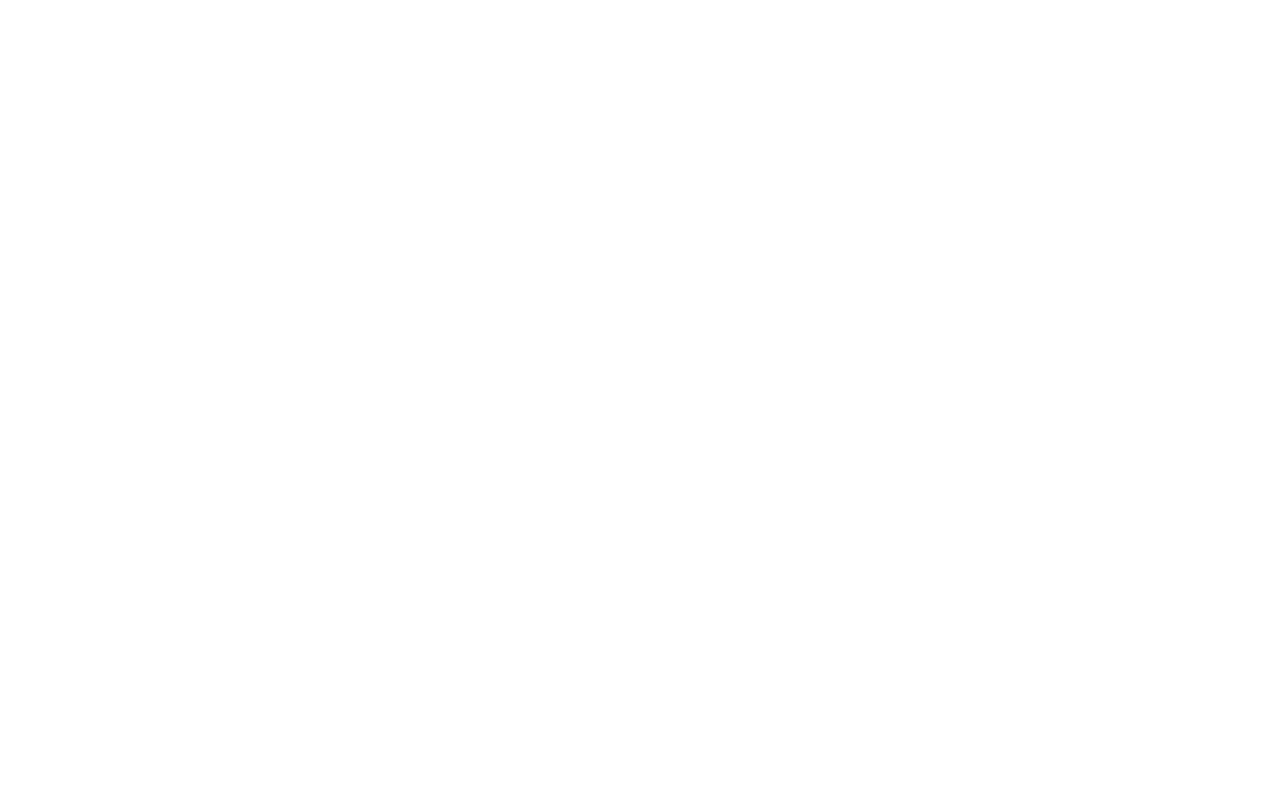
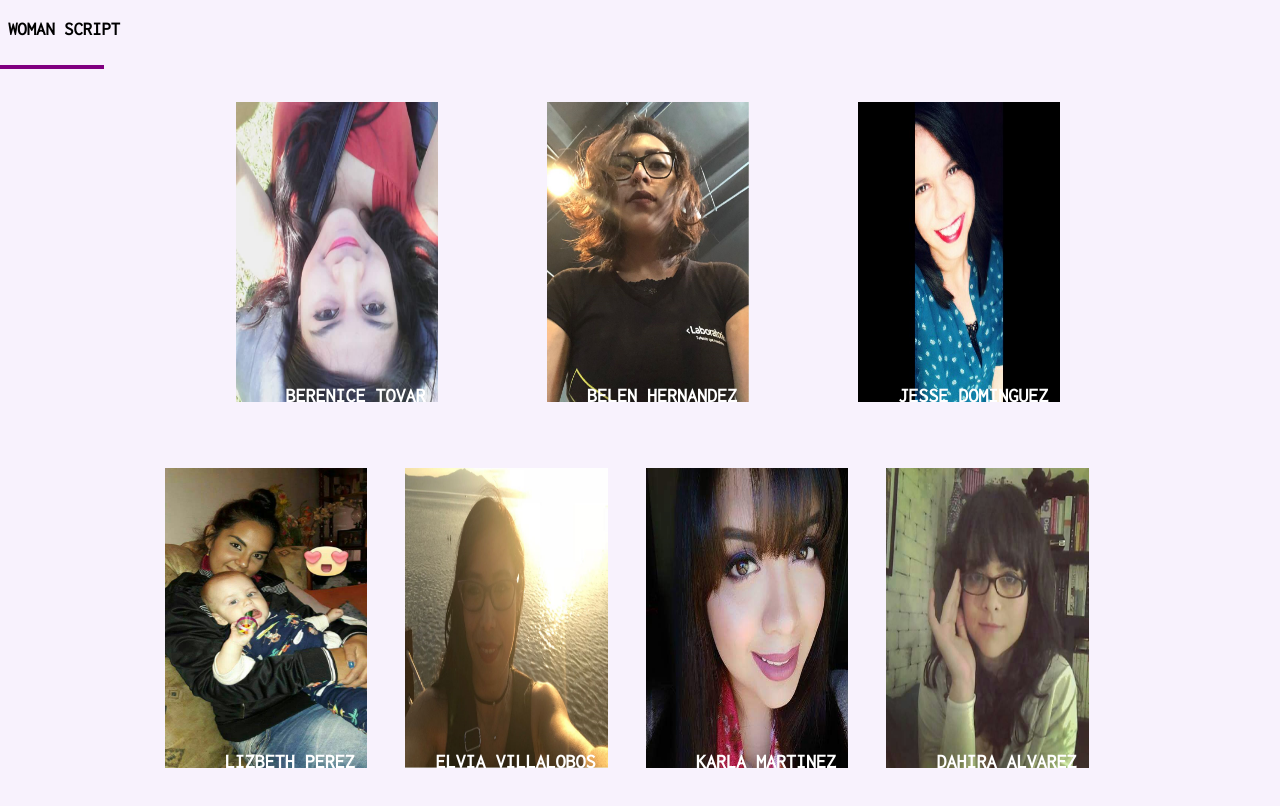
Before and after one commit to Lizbethperez/EJERCICIO-NUESTRAS-CODERES, a plain HTML site: page index.html in a window 1280 px wide. Drawn offline with Linux system fonts and the light colour scheme.

Commit message:
SUBIENDO EJERCICIO DE NUESTRAS CODERS TERMINADO

```diff
--- a/css/main.css
+++ b/css/main.css
@@ -0,0 +1,41 @@
+body{
+    background-color: rgb(248, 242, 253);
+    font-family: 'Inconsolata', monospace;
+}
+
+hr{
+    border:2px solid purple;
+    left: 0;
+    position: absolute;
+    width: 100px;
+
+}
+section{
+
+ width: 80%;
+ margin : 5% 10%;
+}
+
+img{
+   width: 100%;
+   height: 300px;
+}
+.retrato {
+ display: inline-block;
+ height: 300px;
+ width: 20%;
+ margin-left: 10%;
+}
+
+.section2{
+ margin-left: 3%;
+}
+
+p {
+    text-align: right;
+    font-weight: bold;
+    margin-top:-10%;
+    color:  white;
+    font-size: 20px;
+    margin-right: 6%;
+}
--- a/index.html
+++ b/index.html
@@ -1,11 +1,48 @@
 <!DOCTYPE html>
-<html lang="en" dir="ltr">
+<html lang="es" dir="ltr">
   <head>
     <meta charset="utf-8">
-    <title>EJERCICIO NUESTRAS CODERS</title>
+    <title>EJERCICIO NUESTRAS CODERS(Woman Script)</title>
+    <link href="https://fonts.googleapis.com/css?family=Inconsolata" rel="stylesheet">
     <link rel="stylesheet" href="css/main.css">
   </head>
   <body>
-
+    <h3>WOMAN SCRIPT</h3>
+    <hr>
+    <!--Seccion Superior-->
+    <section>
+      <div class="retrato">
+        <img src="assets/img/img1.png" alt="">
+        <P>BERENICE TOVAR </P>
+      </div>
+      <div class="retrato">
+        <img src="assets/img/img2.png" alt="">
+        <P>BELEN HERNANDEZ</P>
+      </div>
+      <div class="retrato">
+        <img src="assets/img/img3.png" alt="">
+        <p>JESSE DOMINGUEZ</p>
+      </div>
+    </section>
+    <!--Seccion Inferior-->
+    <section>
+       <div class="retrato section2">
+         <img src="assets/img/img4.png" alt="">
+         <P>LIZBETH PEREZ</P>
+       </div>
+       <div class="retrato section2">
+         <img src="assets/img/img5.png" alt="">
+         <p>ELVIA VILLALOBOS</p>
+       </div>
+       <div class="retrato section2">
+         <img src="assets/img/img6.png" alt="">
+         <P>KARLA MARTINEZ</P>
+       </div>
+       <div class="retrato section2">
+         <img src="assets/img/img7.png" alt="">
+         <P>DAHIRA ALVAREZ</P>
+       </div>
+    </section>
+   <script src="js/app.js"></script>
   </body>
 </html>
```
Also changed, not shown: assets/img/img1.jfif (deleted), assets/img/img1.png (added), assets/img/img2.jfif (deleted), assets/img/img2.png (added), assets/img/img3.jfif (deleted), assets/img/img3.png (added), assets/img/img4.jfif (deleted), assets/img/img4.png (added), assets/img/img5.jfif (deleted), assets/img/img5.png (added), assets/img/img6.jfif (deleted), assets/img/img6.png (added), assets/img/img7.jfif (deleted), assets/img/img7.png (added), 1 other file.
